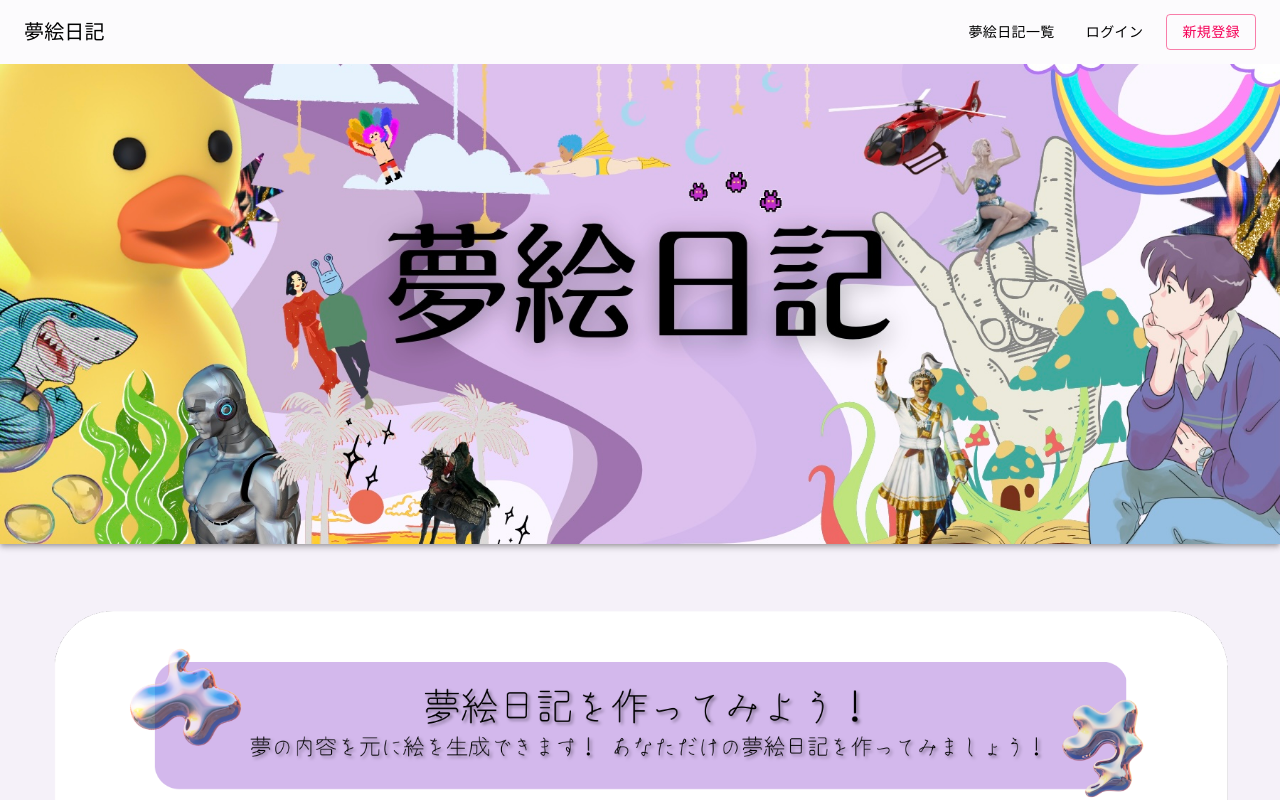
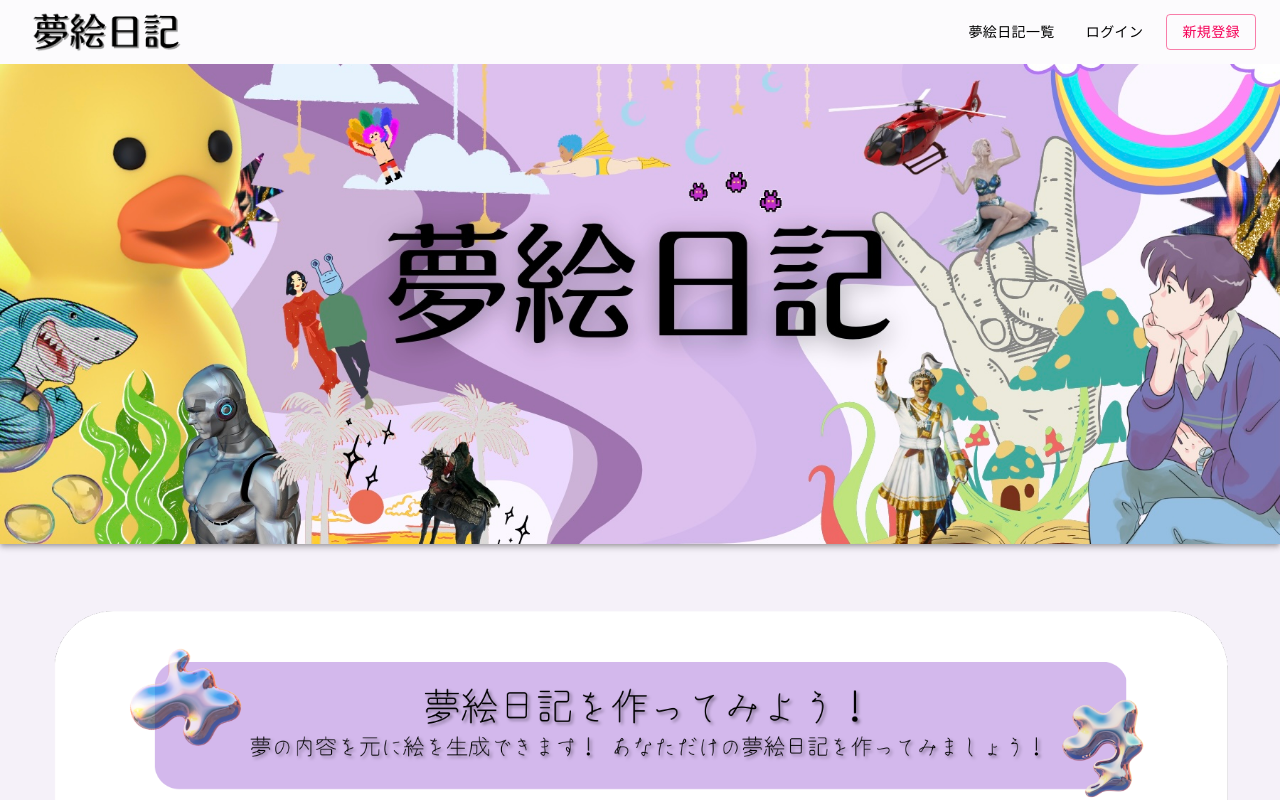
Before and after one commit to yuki-sdy/dreamimage_pf, a React (Create React App) app in the folder frontend/: page / in a window 1280 px wide. Shown: the top 800 px of the page. Built offline with nearby package versions, Linux system fonts and the light colour scheme; what axios-case-converter would draw is missing.

Commit message:
ヘッダにタイトルロゴを追加

```diff
--- a/frontend/src/components/layout/Header.tsx
+++ b/frontend/src/components/layout/Header.tsx
@@ -9,15 +9,11 @@ import Typography from "@material-ui/core/Typography"
 import Button from "@material-ui/core/Button"
 import CreateIcon from "@material-ui/icons/Create"
 import AccountMenu from "./AccountMenu"
+import TitleLogo from "../../images/titlelogo.png"
 
 const useStyles = makeStyles((theme: Theme) => ({
   iconButton: {
     marginRight: theme.spacing(2),
-  },
-  title: {
-    flexGrow: 1,
-    textDecoration: "none",
-    color: "inherit"
   },
   linkBtn: {
     textTransform: "none",
@@ -121,15 +117,14 @@ const Header: React.FC = () => {
   return (
     <>
       <AppBar position="static" style={{ color: "black", backgroundColor: "#fcfbfd" }}>
-        <Toolbar>
-          <Typography
+        <Toolbar style={{display: "flex", justifyContent: "space-between"}}>
+          <Button
               component={Link}
               to="/"
-            variant="h6"
-            className={classes.title}
             >
-            夢絵日記
-          </Typography>
+              <img src={TitleLogo} width="150px"/>
+          </Button>
+          <div style={{display: "flex"}}>
             <Button
                 component={Link}
                 to="/dreamdiaries"
@@ -139,6 +134,7 @@ const Header: React.FC = () => {
                 夢絵日記一覧
               </Button>
             <AuthButtons />
+          </div>
         </Toolbar>
       <div className={classes.headerImage}/>
       </AppBar>
```
Also changed, not shown: frontend/src/images/titlelogo.png (added). Lines whose indentation alone changed are shown as unchanged.
